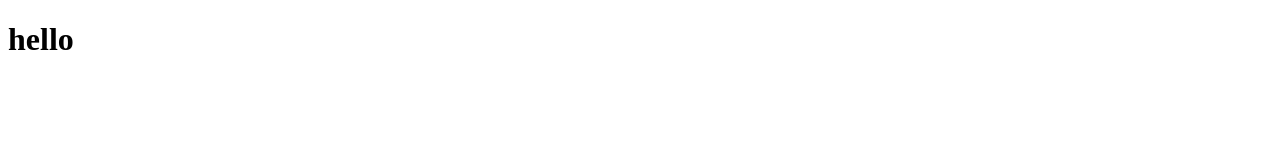
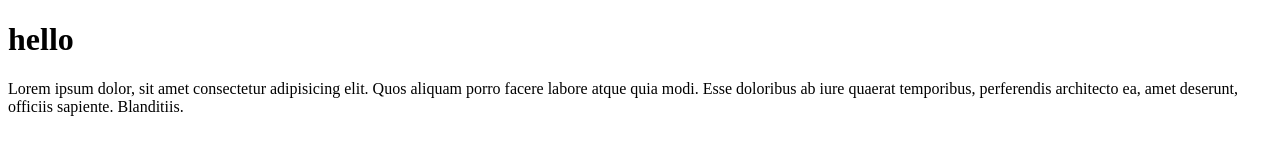
Before and after one commit to shahadat1081/demo, a plain HTML site: page index.html in a window 1280 px wide. Drawn offline with Linux system fonts and the light colour scheme.

Commit message:
html file updated

```diff
--- a/index.html
+++ b/index.html
@@ -7,5 +7,6 @@
 </head>
 <body>
     <h1>hello</h1>
+    <p>Lorem ipsum dolor, sit amet consectetur adipisicing elit. Quos aliquam porro facere labore atque quia modi. Esse doloribus ab iure quaerat temporibus, perferendis architecto ea, amet deserunt, officiis sapiente. Blanditiis.</p>
 </body>
 </html>
```
